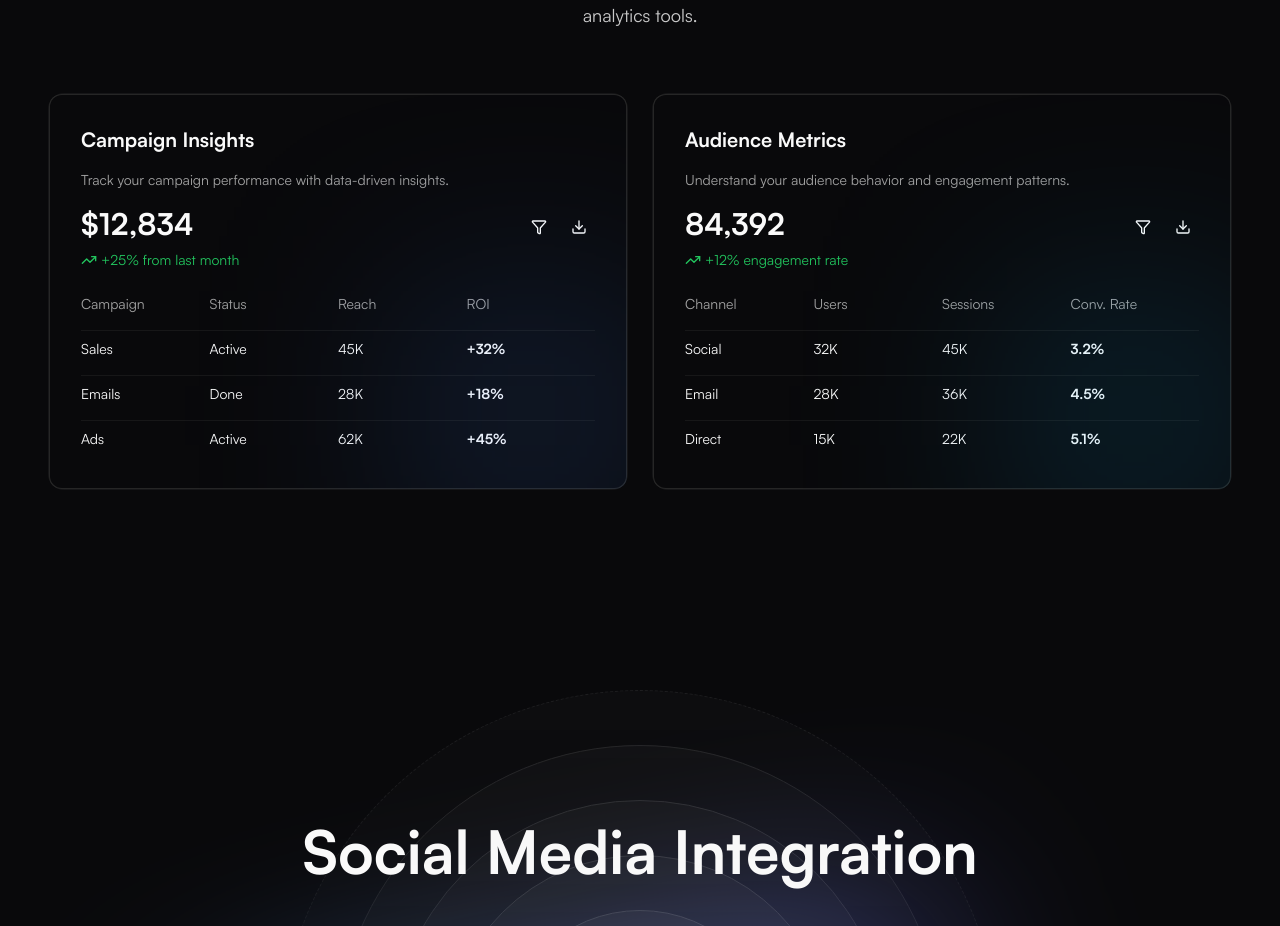
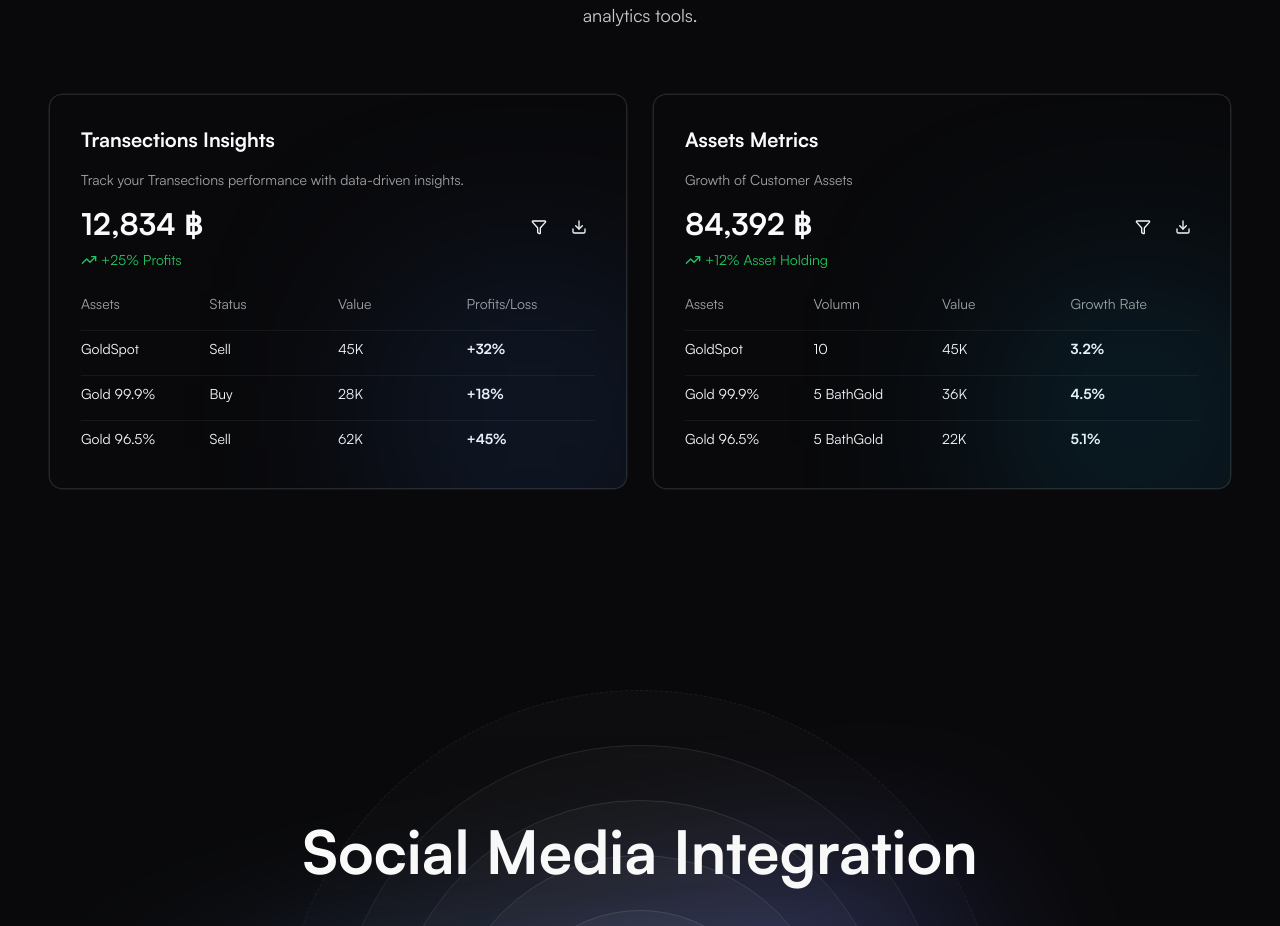
Before and after one commit to Ronnakrit11/aurienn-website-new, a Next.js app: page / in a window 1280 px wide. Shown: the part 3426-4352 px from the top of the page. Built offline with nearby package versions, Linux system fonts and the light colour scheme; no server answers; a web font is replaced by a local one.

Commit message:
analysis

```diff
--- a/src/components/marketing/analysis.tsx
+++ b/src/components/marketing/analysis.tsx
@@ -30,21 +30,21 @@ const Analysis = () => {
                             <div className="absolute bottom-0 right-0 bg-blue-500 w-1/4 h-1/4 blur-[8rem] z-20"></div>
                             <div className="space-y-4">
                                 <h3 className="text-xl font-semibold">
-                                    Campaign Insights
+                                    Transections Insights
                                 </h3>
                                 <p className="text-sm text-muted-foreground">
-                                    Track your campaign performance with data-driven insights.
+                                    Track your Transections performance with data-driven insights.
                                 </p>
 
                                 <div className="space-y-4">
                                     <div className="flex justify-between items-baseline">
                                         <div>
                                             <div className="text-3xl font-semibold">
-                                                $12,834
+                                                12,834 ฿
                                             </div>
                                             <div className="text-sm text-green-500 flex items-center gap-1 mt-2">
                                                 <TrendingUpIcon className="w-4 h-4" />
-                                                +25% from last month
+                                                +25% Profits
                                             </div>
                                         </div>
                                         <div className="flex gap-2">
@@ -59,15 +59,15 @@ const Analysis = () => {
 
                                     <div className="space-y-2">
                                         <div className="grid grid-cols-4 text-sm text-muted-foreground py-2">
-                                            <div>Campaign</div>
+                                            <div>Assets</div>
                                             <div>Status</div>
-                                            <div>Reach</div>
-                                            <div>ROI</div>
+                                            <div>Value</div>
+                                            <div>Profits/Loss</div>
                                         </div>
                                         {[
-                                            { name: "Sales", status: "Active", reach: "45K", roi: "+32%" },
-                                            { name: "Emails", status: "Done", reach: "28K", roi: "+18%" },
-                                            { name: "Ads", status: "Active", reach: "62K", roi: "+45%" },
+                                            { name: "GoldSpot", status: "Sell", reach: "45K", roi: "+32%" },
+                                            { name: "Gold 99.9%", status: "Buy", reach: "28K", roi: "+18%" },
+                                            { name: "Gold 96.5%", status: "Sell", reach: "62K", roi: "+45%" },
                                         ].map((campaign) => (
                                             <div key={campaign.name} className="grid grid-cols-4 text-sm py-2 border-t border-border/50">
                                                 <div>{campaign.name}</div>
@@ -94,19 +94,19 @@ const Analysis = () => {
                             <div className="absolute bottom-0 right-0 bg-sky-500 w-1/4 h-1/4 blur-[8rem] z-20"></div>
                             <div className="space-y-4">
                                 <h3 className="text-xl font-semibold">
-                                    Audience Metrics
+                                    Assets Metrics
                                 </h3>
                                 <p className="text-sm text-muted-foreground">
-                                    Understand your audience behavior and engagement patterns.
+                                    Growth of Customer Assets
                                 </p>
 
                                 <div className="space-y-4">
                                     <div className="flex justify-between items-baseline">
                                         <div>
-                                            <div className="text-3xl font-semibold">84,392</div>
+                                            <div className="text-3xl font-semibold">84,392 ฿</div>
                                             <div className="text-sm text-green-500 flex items-center gap-1 mt-2">
                                                 <TrendingUpIcon className="w-4 h-4" />
-                                                +12% engagement rate
+                                                +12% Asset Holding
                                             </div>
                                         </div>
                                         <div className="flex gap-2">
@@ -122,15 +122,15 @@ const Analysis = () => {
                                     {/* Audience Table */}
                                     <div className="space-y-2">
                                         <div className="grid grid-cols-4 text-sm text-muted-foreground py-2">
-                                            <div>Channel</div>
-                                            <div>Users</div>
-                                            <div>Sessions</div>
-                                            <div>Conv. Rate</div>
+                                            <div>Assets</div>
+                                            <div>Volumn</div>
+                                            <div>Value</div>
+                                            <div>Growth Rate</div>
                                         </div>
                                         {[
-                                            { channel: "Social", users: "32K", sessions: "45K", rate: "3.2%" },
-                                            { channel: "Email", users: "28K", sessions: "36K", rate: "4.5%" },
-                                            { channel: "Direct", users: "15K", sessions: "22K", rate: "5.1%" },
+                                       { channel: "GoldSpot", users: "10", sessions: "45K", rate: "3.2%" },
+                                       { channel: "Gold 99.9%", users: "5 BathGold", sessions: "36K", rate: "4.5%" },
+                                       { channel: "Gold 96.5%", users: "5 BathGold", sessions: "22K", rate: "5.1%" },
                                         ].map((metric) => (
                                             <div key={metric.channel} className="grid grid-cols-4 text-sm py-2 border-t border-border/50">
                                                 <div>{metric.channel}</div>
```
